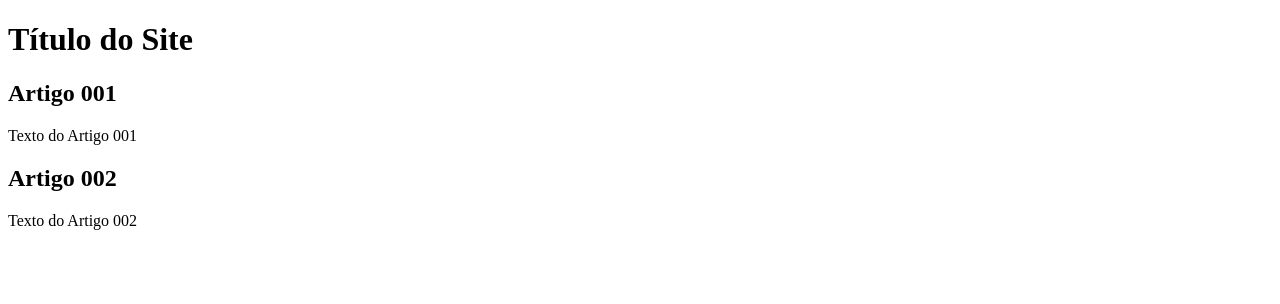
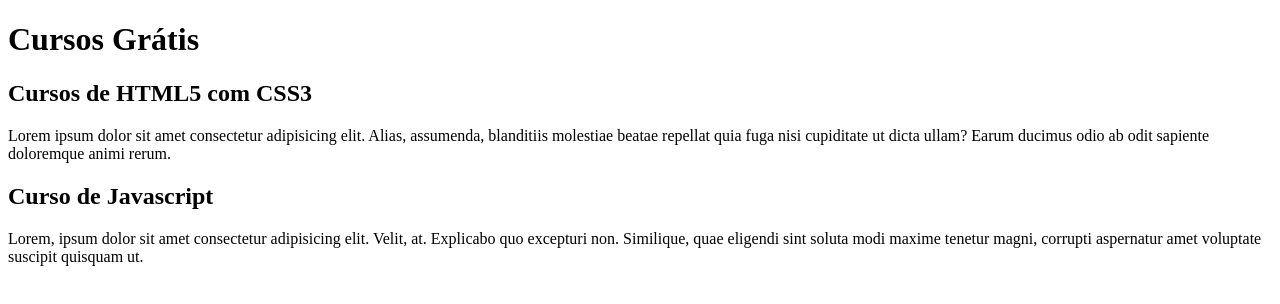
Before and after one commit to mikesrocha/projeto-site, a plain HTML site: page index.html in a window 1280 px wide. Drawn offline with Linux system fonts and the light colour scheme.

Commit message:
comecei a escrever o conteúdo

```diff
--- a/index.html
+++ b/index.html
@@ -8,15 +8,15 @@
 <body>
     <main>
         <header>
-            <h1>Título do Site</h1>
+            <h1>Cursos Grátis</h1>
         </header>
         <article>
-            <h2>Artigo 001</h2>
-            <p>Texto do Artigo 001</p>
+            <h2>Cursos de HTML5 com CSS3</h2>
+            <p>Lorem ipsum dolor sit amet consectetur adipisicing elit. Alias, assumenda, blanditiis molestiae beatae repellat quia fuga nisi cupiditate ut dicta ullam? Earum ducimus odio ab odit sapiente doloremque animi rerum.</p>
         </article>
         <article>
-            <h2>Artigo 002</h2>
-            <p>Texto do Artigo 002</p>
+            <h2>Curso de Javascript</h2>
+            <p>Lorem, ipsum dolor sit amet consectetur adipisicing elit. Velit, at. Explicabo quo excepturi non. Similique, quae eligendi sint soluta modi maxime tenetur magni, corrupti aspernatur amet voluptate suscipit quisquam ut.</p>
         </article>
     </main>
 
```
